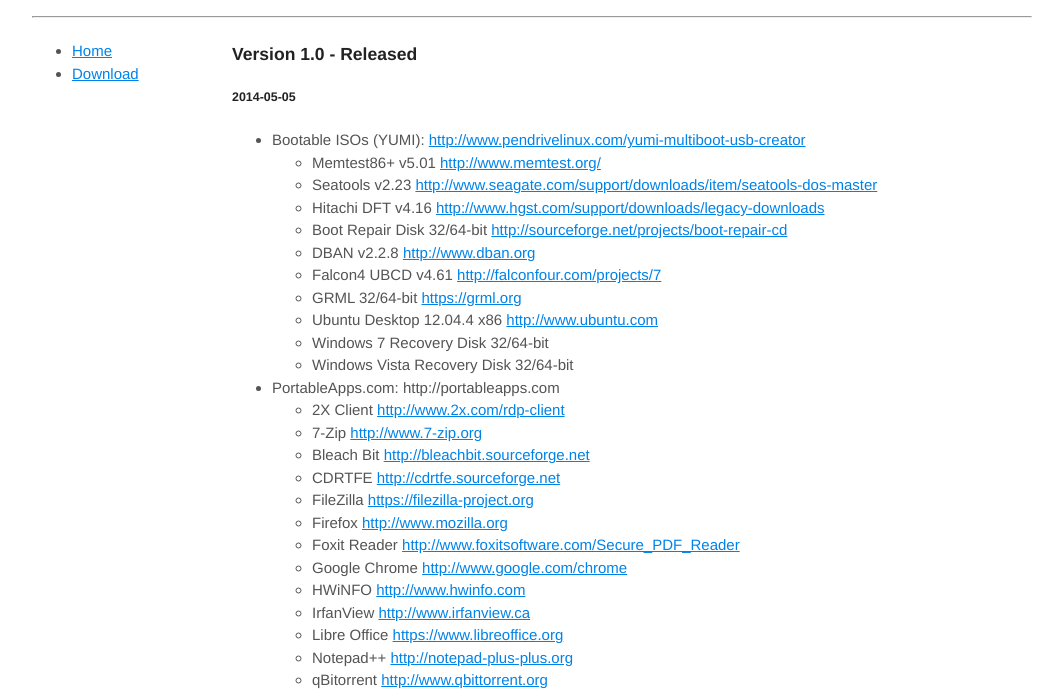
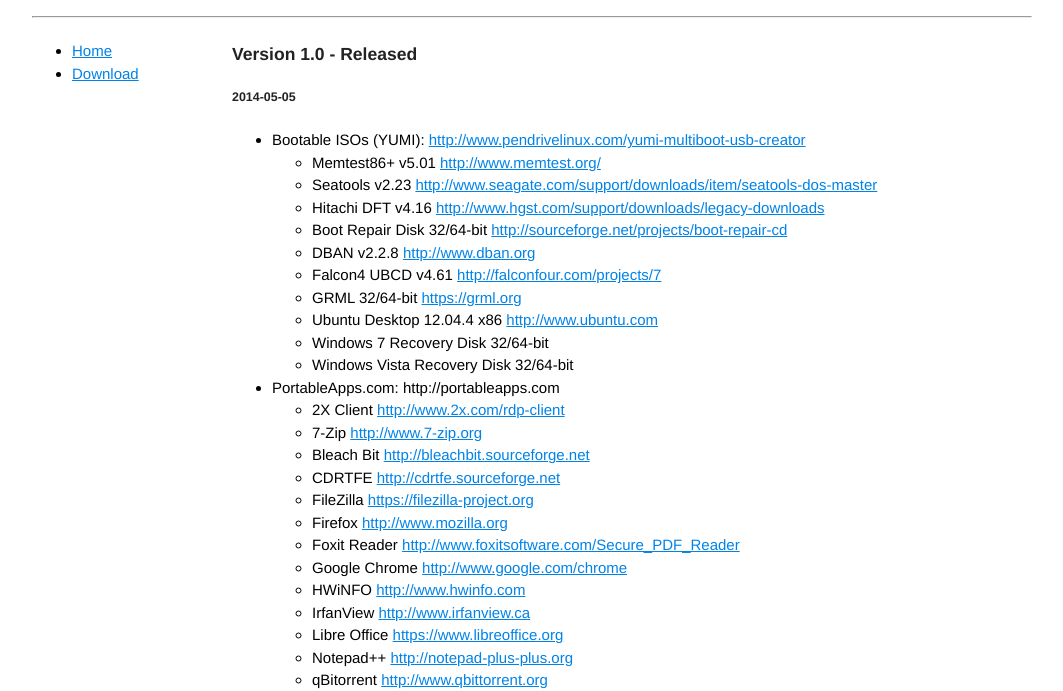
Before and after one commit to wbouzane/boomstick, a plain HTML site: page index.html in a window 1280 px wide. Shown: the part 118-809 px from the top of the page, without its empty margins (108-1171 px from the left). Drawn offline with Linux system fonts and the light colour scheme.

Commit message:
Webpage update

```diff
--- a/index.html
+++ b/index.html
@@ -4,8 +4,8 @@
     <head>
         <meta charset="utf-8">
         <meta http-equiv="X-UA-Compatible" content="IE=edge,chrome=1">
-        <title>GETTING STARTED WITH BRACKETS</title>
-        <meta name="description" content="An interactive getting started guide for Brackets.">
+        <title>BoomStick</title>
+        <meta name="description" content="The Ultimate Technician's Toolkit">
         <link rel="stylesheet" href="stylesheets/main.css">
     </head>
     <body>
--- a/stylesheets/main.css
+++ b/stylesheets/main.css
@@ -1,11 +1,5 @@
 html {
-    background-color: #e6e9e9;
-    background-image: linear-gradient(270deg,rgb(230,233,233) 0%,rgb(216,221,221) 100%);
-    background-image: -o-linear-gradient(270deg,rgb(230,233,233) 0%,rgb(216,221,221) 100%);
-    background-image: -moz-linear-gradient(270deg,rgb(230,233,233) 0%,rgb(216,221,221) 100%);
-    background-image: -webkit-linear-gradient(270deg,rgb(230,233,233) 0%,rgb(216,221,221) 100%);
-    background-image: -ms-linear-gradient(270deg,rgb(230,233,233) 0%,rgb(216,221,221) 100%);
-    -webkit-font-smoothing: antialiased;
+
 }
 
 body {
@@ -14,11 +8,7 @@ body {
     font-family: "Helvetica Neue", Helvetica, Arial, sans-serif;
     font-size: 15px;
     line-height: 1.5em;
-    color: #545454;
     background-color: #ffffff;
-#    -webkit-box-shadow: 0 0 2px rgba(0, 0, 0, 0.06);
-#    -moz-box-shadow: 0 0 2px rgba(0, 0, 0, 0.06);
-#    box-shadow: 0 0 2px rgba(0, 0, 0, 0.06);
 }
 
 h1, h2, h3, h4, h5, h6 {
```
